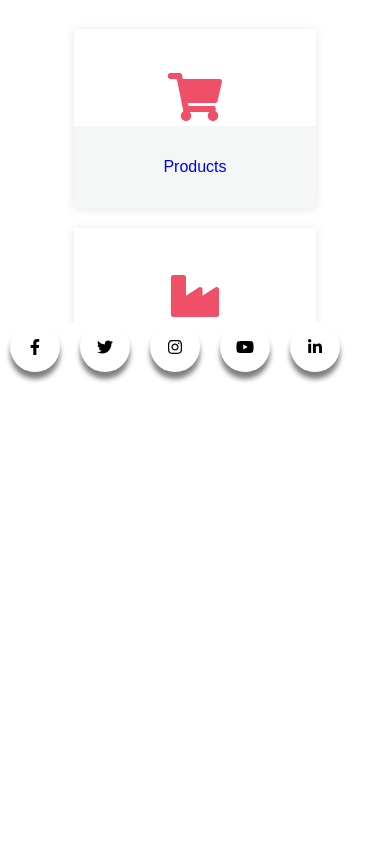
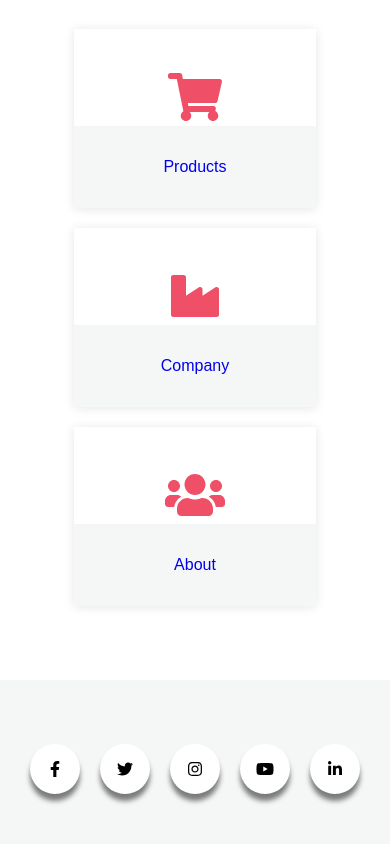
Before and after one commit to amitnagar1/amitnagar1.github.io, a plain HTML site: page index.html in a window 390 px wide. Shown: the part 1410-2254 px from the top of the page. Drawn offline with Linux system fonts and the light colour scheme.

Commit message:
icon flex issue

```diff
--- a/style2.css
+++ b/style2.css
@@ -164,7 +164,9 @@ a:hover {
 }
 
 .footer {
-  /* display: flex; */
+  display: flex;
+  justify-content: center;
+  align-items: center;
   text-align: center;
   background-color: #f5f7f7;
   padding: 4rem;
@@ -266,7 +268,7 @@ a:hover {
   .checkbtn {
     display: block;
   }
-  ul {
+  nav ul {
     position: fixed;
     z-index: 1000;
     width: 100%;
@@ -375,13 +377,16 @@ a {
   position: relative;
 }
 .social-menu ul {
-  position: absolute;
+  /* position: absolute;
   top: 50%;
   left: 50%;
   transform: translate(-50%, -50%);
   padding: 0;
-  margin: 0;
+  margin: 0; */
   display: flex;
+  width: 100%;
+  justify-content: center;
+  align-items: center;
 }
 .social-menu ul li {
   list-style: none;
```
Also changed, not shown: company.html (+7 -3 lines).
